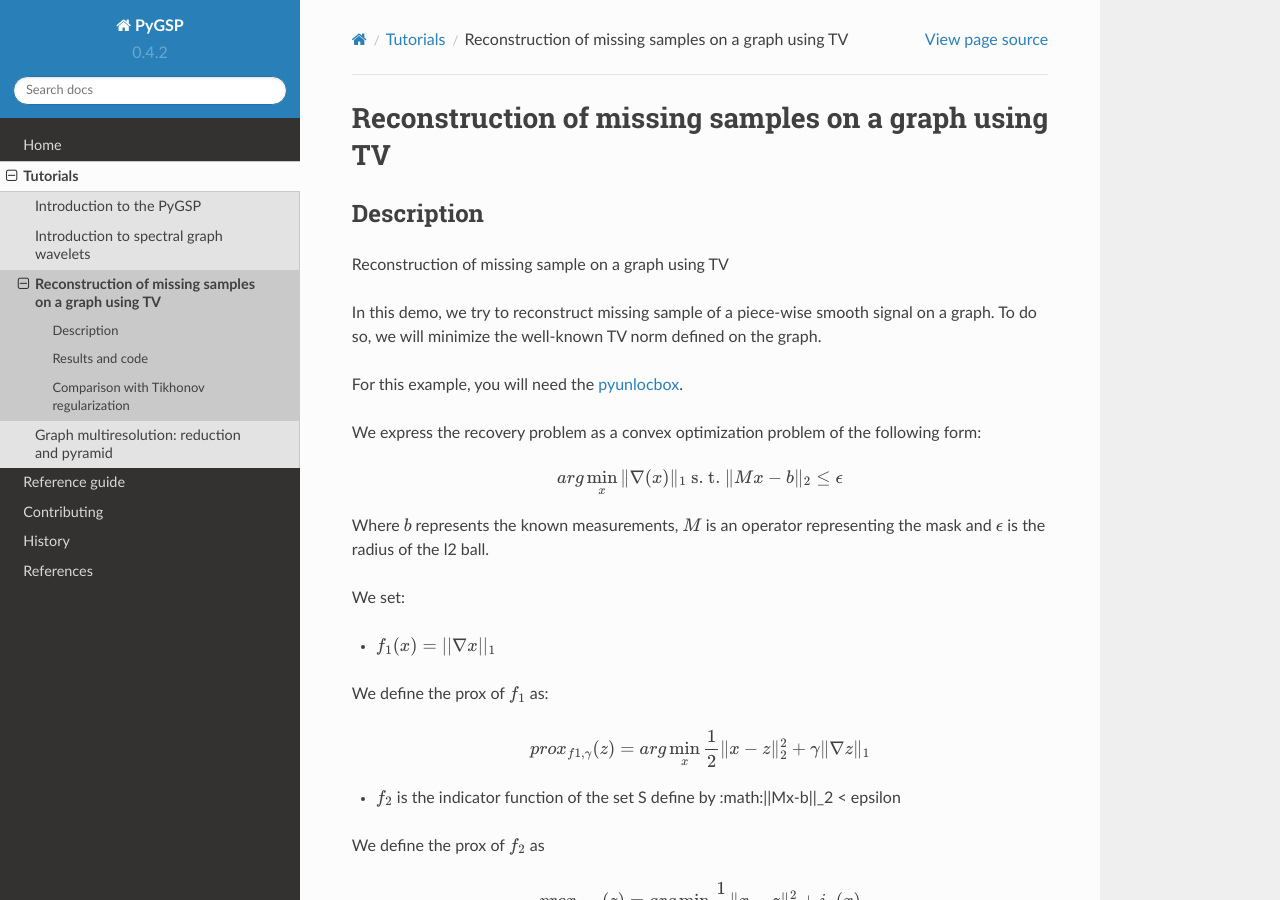
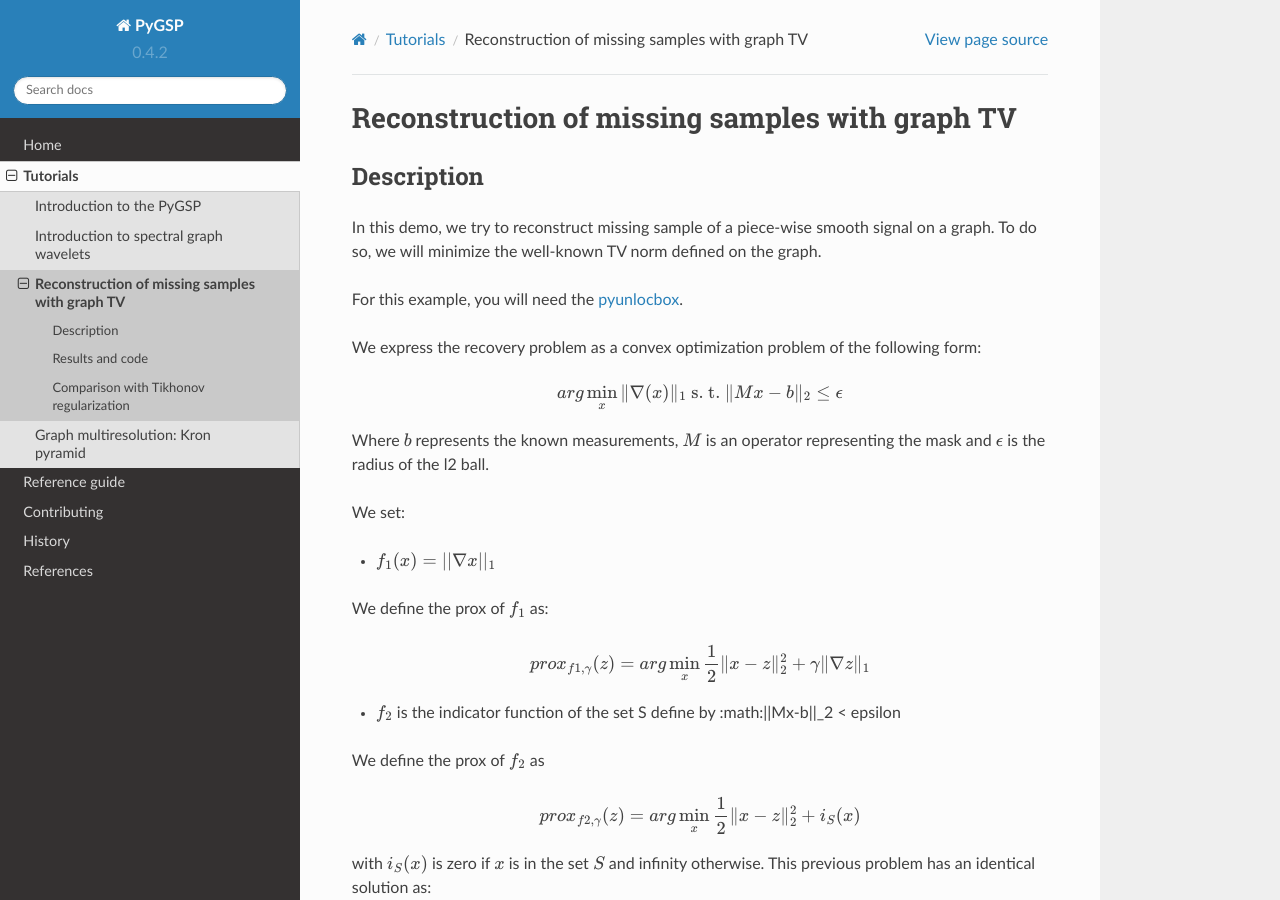
Before and after one commit to epfl-lts2/pygsp, a Sphinx documentation site: the page built from doc/tutorials/demo_graph_tv.rst, in a window 1280 px wide and 900 px high. Built offline with Sphinx 7.4.7 and the Read the Docs theme 2.0.0, drawn with Linux system fonts in a browser that asks for light colours.

Commit message:
tutorials: rename

```diff
--- a/doc/tutorials/demo_graph_tv.rst
+++ b/doc/tutorials/demo_graph_tv.rst
@@ -1,11 +1,9 @@
-=====================================================
-Reconstruction of missing samples on a graph using TV
-=====================================================
+===============================================
+Reconstruction of missing samples with graph TV
+===============================================
 
 Description
 -----------
-
-Reconstruction of missing sample on a graph using TV
 
 In this demo, we try to reconstruct missing sample of a piece-wise smooth signal on a graph. To do so, we will minimize the well-known TV norm defined on the graph.
 
--- a/doc/tutorials/demo_pyramid.rst
+++ b/doc/tutorials/demo_pyramid.rst
@@ -1,6 +1,6 @@
-============================================
-Graph multiresolution: reduction and pyramid
-============================================
+===================================
+Graph multiresolution: Kron pyramid
+===================================
 
 In this demonstration file, we show how to reduce a graph using the PyGSP. Then we apply the pyramid to simple signal.
 To start open a python shell (IPython is recommended here) and import the required packages. You would probably also import numpy as you will need it to create matrices and arrays.
```
